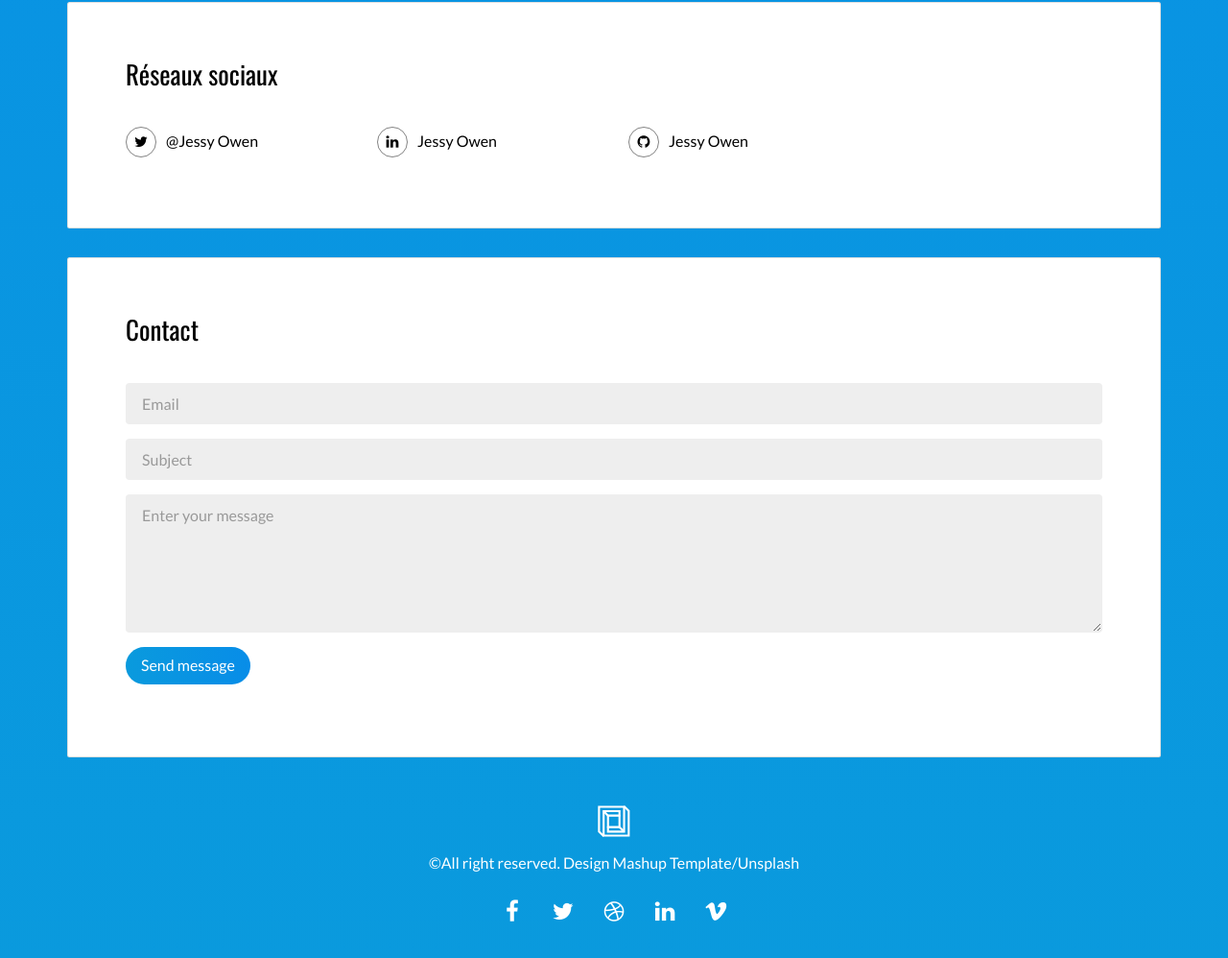
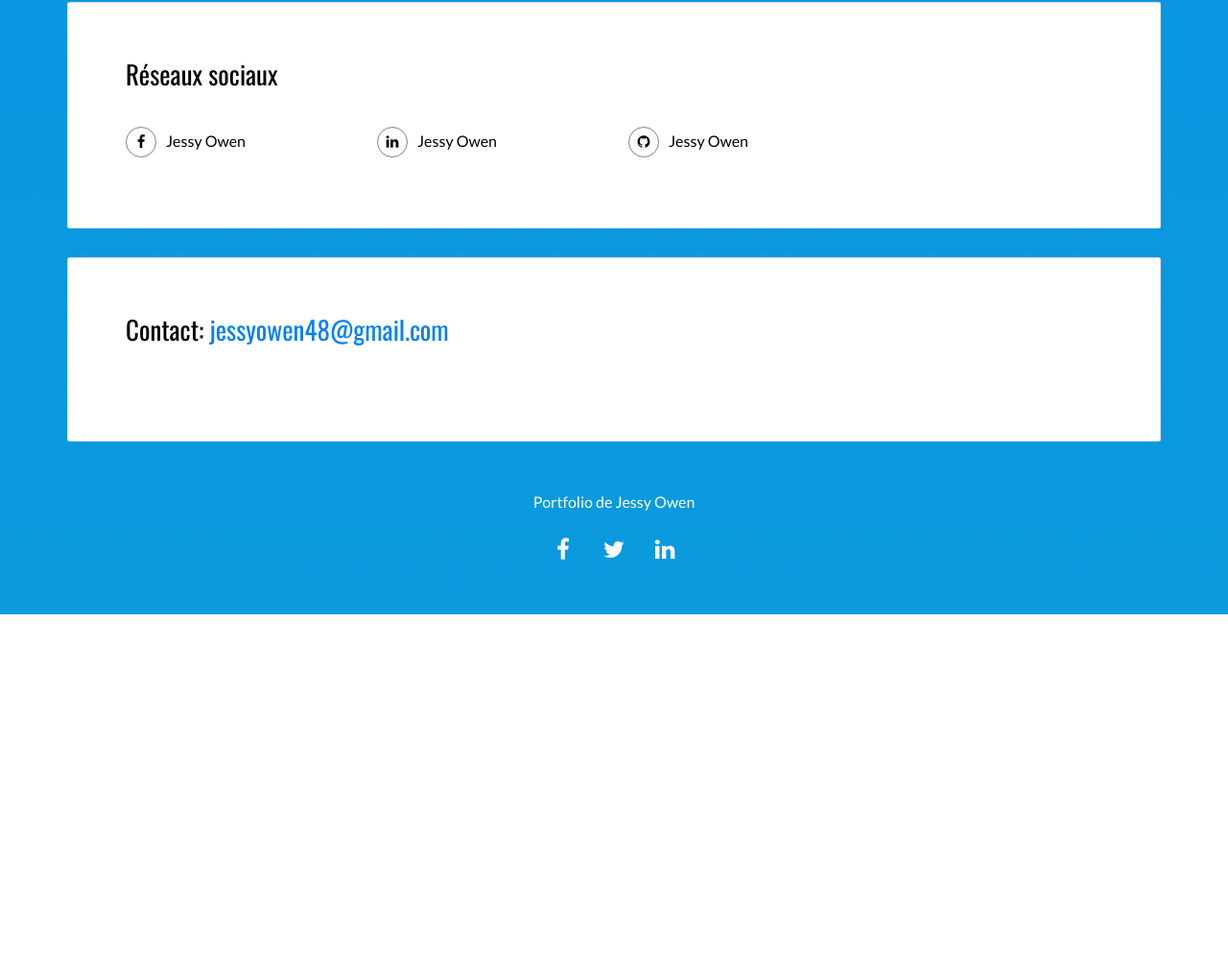
Before and after one commit to yssej/portfolio, a plain HTML site: page index.html in a window 1280 px wide. Shown: the part 3310-4308 px from the top of the page at 96% size. After the commit the page ends 3950 px from the top, so only its background shows below. Drawn offline with nearby package versions, Linux system fonts and the light colour scheme.

Commit message:
update index.html

```diff
--- a/index.html
+++ b/index.html
@@ -258,13 +258,13 @@
             <h2>Réseaux sociaux</h2>
             <div class="row">
               <div class="col-md-3">
-                <p class="social-buttons"><a href="https://twitter.com/" title=""><span class="social-round-icon fa-icon"><i class="fa fa-twitter"></i></span>@Jessy Owen</a></p>
+                <p class="social-buttons"><a href="https://www.facebook.com/Jessy.owe/" title=""><span class="social-round-icon fa-icon"><i class="fa fa-facebook"></i></span>Jessy Owen</a></p>
               </div>
               <div class="col-md-3">
-                <p class="social-buttons"><a href="https://www.linkedin.com/" title=""><span class="social-round-icon fa-icon"><i class="fa fa-linkedin"></i></span>Jessy Owen</a></p>
+                <p class="social-buttons"><a href="https://www.linkedin.com/in/jessy-owen-56457229a/" title=""><span class="social-round-icon fa-icon"><i class="fa fa-linkedin"></i></span>Jessy Owen</a></p>
               </div>
               <div class="col-md-3">
-                <p class="social-buttons"><a href="https://github.com/" title=""><span class="social-round-icon fa-icon"><i class="fa fa-github"></i></span>Jessy Owen</a></p>
+                <p class="social-buttons"><a href="https://github.com/yssej" title=""><span class="social-round-icon fa-icon"><i class="fa fa-github"></i></span>Jessy Owen</a></p>
               </div>
             </div>
           </div>
@@ -272,21 +272,7 @@
 
         <div class="card">
           <div class="card-block">
-            <h2>Contact</h2>
-            <form action="" class="reveal-content">
-              <div class="form-group">
-                <input type="email" class="form-control" id="email" placeholder="Email">
-              </div>
-              <div class="form-group">
-                <input type="text" class="form-control" id="subject" placeholder="Subject">
-              </div>
-              <div class="form-group">
-                <textarea class="form-control" rows="5" placeholder="Enter your message"></textarea>
-              </div>
-              <div class="form-group">
-                <button type="submit" class=" btn btn-primary">Send message</button>
-              </div>
-            </form>
+            <h2>Contact: <a href="mailto:jessyowen48@gmail.com">jessyowen48@gmail.com</a></h2>
           </div>
         </div>
 
@@ -299,9 +285,8 @@
   <div class="container">
     <div class="row">
       <div class="col-xs-12">
-        <p><img src="./assets/images/mashup-icon.svg" alt=""></p>
 
-        <p>©All right reserved. Design <a href="http://www.mashup-template.com/" title="Create website with free html template">Mashup Template</a>/<a href="https://unsplash.com/" title="Beautiful Free Images">Unsplash</a></p>
+        <p>Portfolio de Jessy Owen</a></p>
         <p>
           <a class="fa-icon fa-icon-2x" href="https://facebook.com/" title="">
             <i class="fa fa-facebook"></i>
@@ -309,14 +294,8 @@
           <a class="fa-icon fa-icon-2x" href="https://twitter.com/" title="">
             <i class="fa fa-twitter"></i>
           </a>
-          <a class="fa-icon fa-icon-2x" href="https://dribbble.com/" title="">
-            <i class="fa fa-dribbble"></i>
-          </a>
           <a class="fa-icon fa-icon-2x" href="https://www.linkedin.com/" title="">
             <i class="fa fa-linkedin"></i>
-          </a>
-          <a class="fa-icon fa-icon-2x" href="https://vimeo.com/" title="">
-            <i class="fa fa-vimeo"></i>
           </a>
         </p>
       </div>
```
